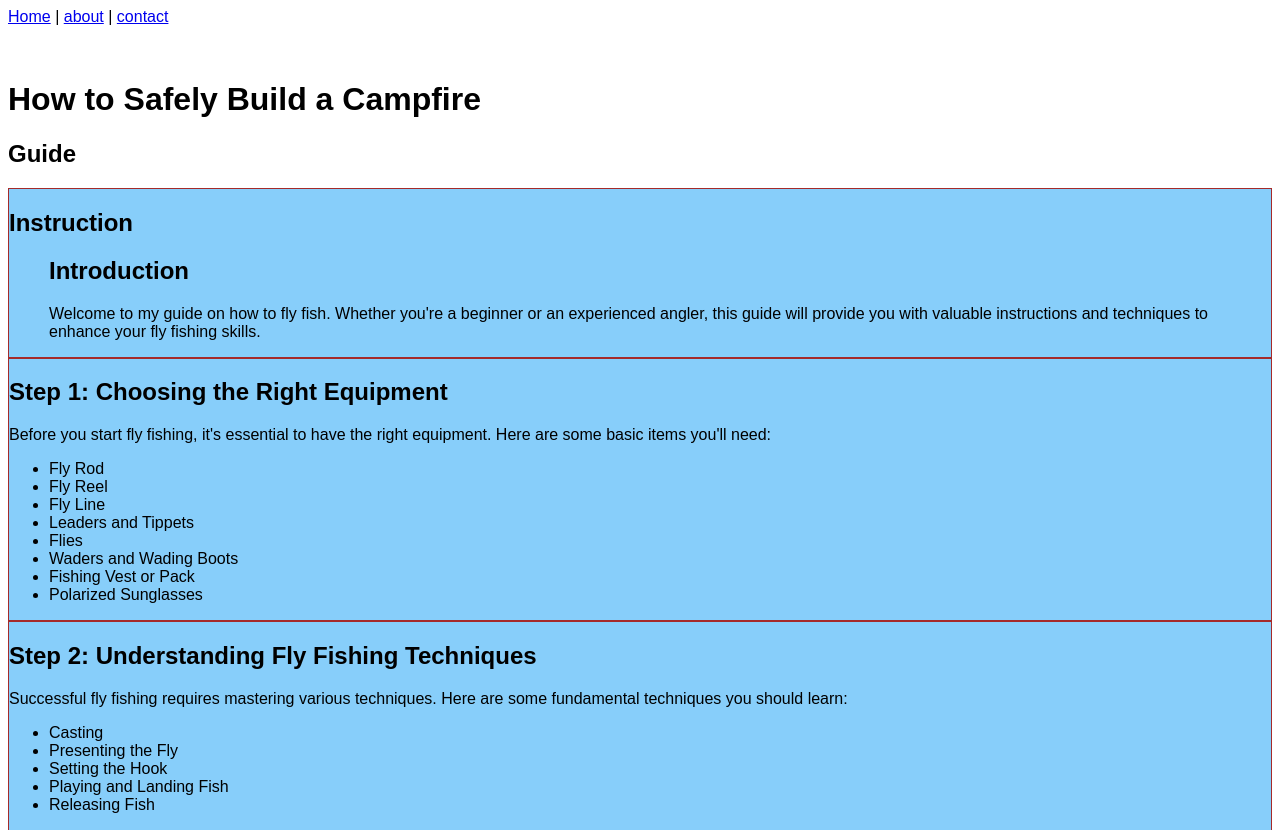
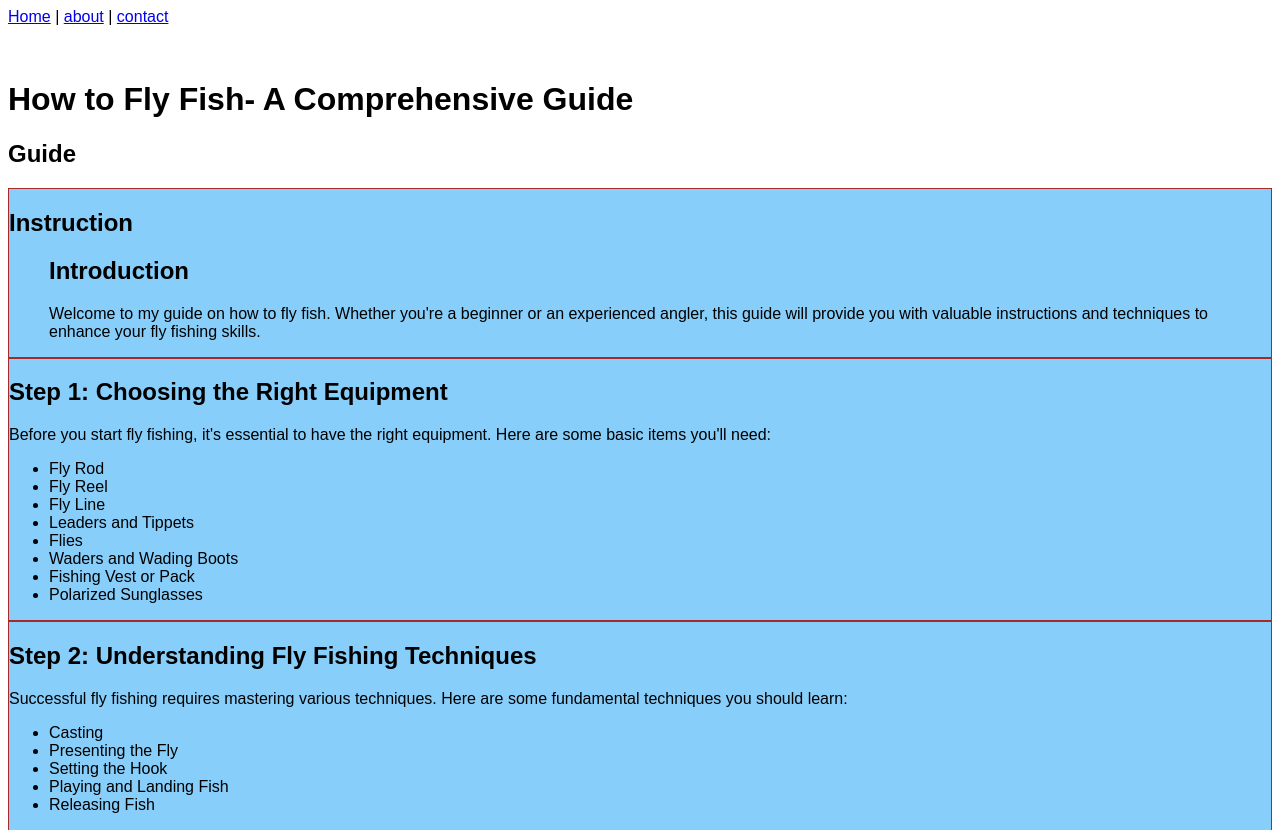
Before and after one commit to ShayeSkillings/Assignment-9, a plain HTML site: page index.html in a window 1280 px wide. Shown: the top 830 px of the page. Drawn offline with Linux system fonts and the light colour scheme.

Commit message:
Update index.html

```diff
--- a/index.html
+++ b/index.html
@@ -5,7 +5,7 @@
     <meta name="description" content="How to Fly Fish- A Comprehensive Guide">
     <meta name="author" content="Shaye Skillings">
     <meta name="viewport" content="width=device-width, initial-scale=1.0">
-    <title>Hoq to Fly Fish</title>
+    <title>How to Fly Fish</title>
     <style>
         div {
             background-color: lightskyblue;
@@ -21,7 +21,7 @@
     <nav><a href="index.html">Home</a> &vert; <a href="./pages/about.html">about</a> &vert; <a href="./pages/contact.html">contact</a>
     </nav>
     <p>&nbsp;</p>
-    <h1>How to Safely Build a Campfire</h1>
+    <h1>How to Fly Fish- A Comprehensive Guide</h1>
     <h2>Guide</h2>
     <div>
         <h2>Instruction</h2>
```
